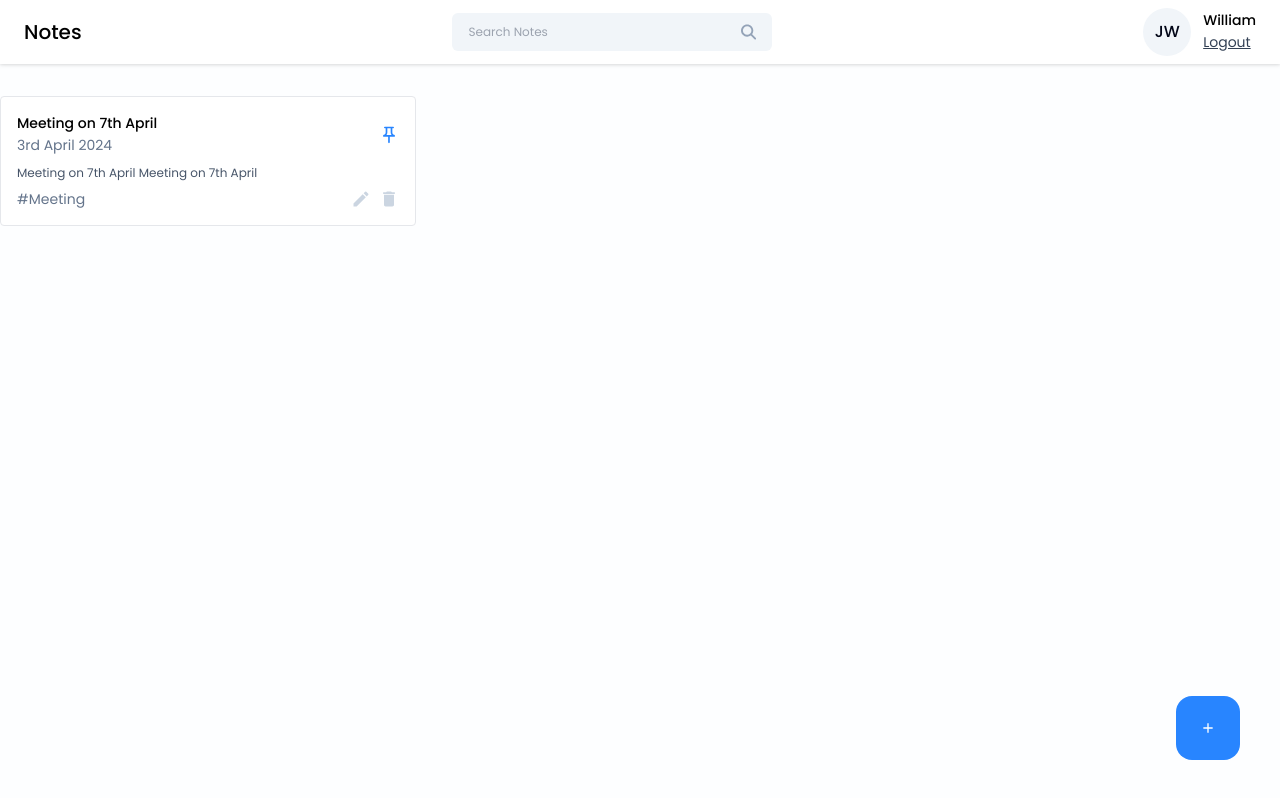
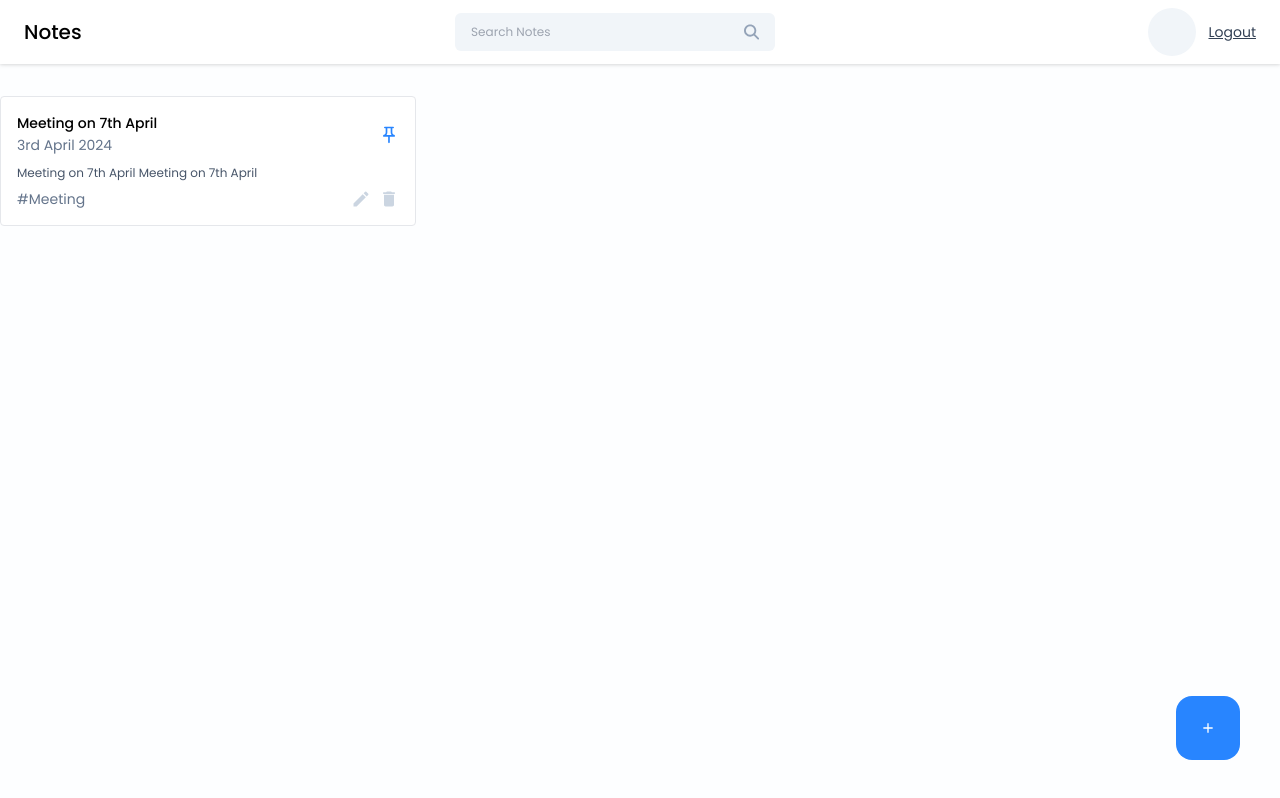
Before and after one commit to YashrajKamble/Note-App-MERN-Project, a React (Vite) app in the folder frontend/notes-app/: page /dashboard in a window 1280 px wide. Built offline with nearby package versions, Linux system fonts and the light colour scheme; no server answers.

Commit message:
UserInfo section and logout function added

```diff
--- a/frontend/notes-app/src/components/Cards/ProfileInfo.jsx
+++ b/frontend/notes-app/src/components/Cards/ProfileInfo.jsx
@@ -1,15 +1,15 @@
-// import React from "react";
+import PropTypes from "prop-types";
 import { getInitials } from "../../utils/helper";
 
-const ProfileInfo = ({ onLogout }) => {
+const ProfileInfo = ({ userInfo, onLogout }) => {
   return (
     <div className="flex items-center gap-3">
       <div className="w-12 h-12 flex items-center justify-center rounded-full text-slate-950 font-medium bg-slate-100">
-        {getInitials("john william")}{" "}
+        {getInitials(userInfo?.fullName)}
       </div>
 
       <div>
-        <p className="text-sm font-medium">William</p>
+        <p className="text-sm font-medium">{userInfo && userInfo.fullName}</p>
         <button className="text-sm text-slate-700 underline" onClick={onLogout}>
           Logout
         </button>
@@ -18,4 +18,11 @@
   );
 };
 
+ProfileInfo.propTypes = {
+  userInfo: PropTypes.shape({
+    fullName: PropTypes.string.isRequired,
+  }),
+  onLogout: PropTypes.func.isRequired,
+};
+
 export default ProfileInfo;
--- a/frontend/notes-app/src/components/Navbar/Navbar.jsx
+++ b/frontend/notes-app/src/components/Navbar/Navbar.jsx
@@ -1,16 +1,18 @@
-// import React from 'react'
 import { useState } from "react";
 import { useNavigate } from "react-router-dom";
 import ProfileInfo from "../Cards/ProfileInfo";
 import SearchBar from "../SearchBar/SearchBar";
+import PropTypes from "prop-types";
 
-const Navbar = () => {
+const Navbar = ({ userInfo }) => {
   const [searchQuery, setSearchQuery] = useState("");
-  const navigator = useNavigate;
+  const navigate = useNavigate(); // Correctly call the hook
 
   const onLogout = () => {
-    navigator("/login");
+    localStorage.clear();
+    navigate("/login");
   };
+
   const handleSearch = () => {};
 
   const onClearSearch = () => {
@@ -30,9 +32,13 @@
         onClearSearch={onClearSearch}
       />
 
-      <ProfileInfo onLogout={onLogout} />
+      <ProfileInfo userInfo={userInfo} onLogout={onLogout} />
     </div>
   );
 };
 
+Navbar.propTypes = {
+  userInfo: PropTypes.object, // You can extend this shape if needed
+};
+
 export default Navbar;
--- a/frontend/notes-app/src/pages/Home/Home.jsx
+++ b/frontend/notes-app/src/pages/Home/Home.jsx
@@ -1,9 +1,11 @@
-import { useState } from "react";
+import { useEffect, useState } from "react";
 import Modal from "react-modal";
 import { MdAdd } from "react-icons/md";
 import AddEditNotes from "./AddEditNotes";
 import Navbar from "../../components/Navbar/Navbar";
 import NoteCard from "../../components/Cards/NoteCard";
+import { useNavigate } from "react-router-dom";
+import axiosInstance from "../../utils/axiosInstance";
 
 const Home = () => {
   const [openAddEditModal, setOpenAddEditModal] = useState({
@@ -11,9 +13,33 @@
     type: "add",
     data: null,
   });
+
+  const [userInfo, setUserInfo] = useState(null);
+  const navigate = useNavigate();
+
+  // get user info
+  const getUserInfo = async () => {
+    try {
+      const response = await axiosInstance.get("/get-user");
+      if (response.data && response.data.user) {
+        setUserInfo(response.data.user);
+      }
+    } catch (error) {
+      if (error.response && error.response.status === 401) {
+        localStorage.clear();
+        navigate("/login");
+      }
+    }
+  };
+
+  useEffect(() => {
+    getUserInfo();
+  }, []);
+
   return (
     <>
-      <Navbar />
+      <Navbar userInfo={userInfo} />
+
       <div className="container mx-auto">
         <div className="grid grid-cols-3 gap-4 mt-8">
           <NoteCard
@@ -40,7 +66,9 @@
 
       <Modal
         isOpen={openAddEditModal.isShow}
-        onRequestClose={() => {}}
+        onRequestClose={() => {
+          setOpenAddEditModal({ isShow: false, type: "add", data: null });
+        }}
         style={{
           overlay: {
             backgroundColor: "rgba(0,0,0,0.2)",
```
